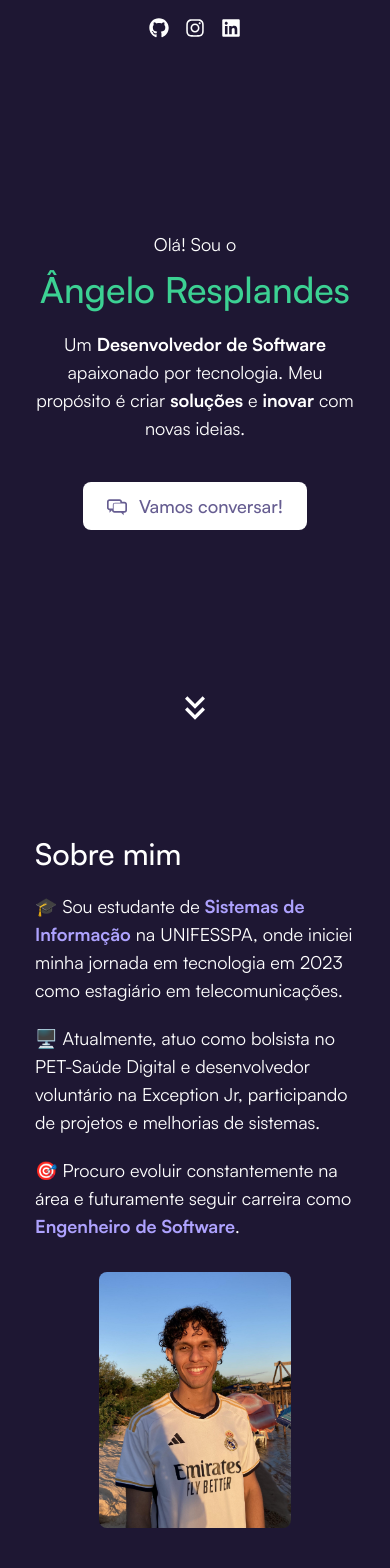
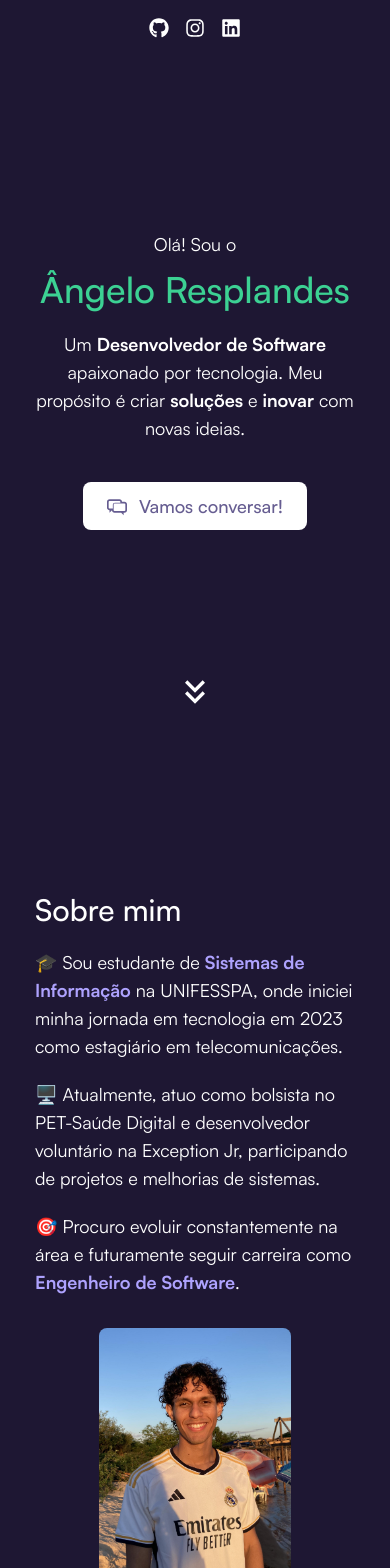
Before and after one commit to AngeloResplandes/portifolio, a React (Vite) app: page / in a window 390 px wide. Shown: the top 1568 px of the page. Built offline with nearby package versions, Linux system fonts and the light colour scheme.

Commit message:
fix: design responsive

```diff
--- a/src/components/AboutMe.tsx
+++ b/src/components/AboutMe.tsx
@@ -6,7 +6,7 @@ export const AboutMe = () => {
 
     return (
         <section className={`min-h-screen w-full flex flex-col sm:flex-row
-        justify-center items-center gap-8 sm:gap-12 px-4 mb-10 sm:m-0`}>
+        justify-center items-center gap-8 sm:gap-12 px-4 mt-14 sm:mt-0 mb-10 sm:mb-0`}>
             <div className="max-w-[20rem] sm:max-w-[450px] sm:mr-20">
                 <h1 className="text-3xl font-medium mb-5">Sobre mim</h1>
                 <p className="text-lg mb-5">
--- a/src/components/Main.tsx
+++ b/src/components/Main.tsx
@@ -37,7 +37,7 @@ export const Main = () => {
                     <span className="font-medium">Vamos conversar!</span>
                 </a>
             </div>
-            <div className="absolute bottom-8 sm:bottom-10 left-1/2 -translate-x-1/2">
+            <div className="absolute bottom-12 sm:bottom-10 left-1/2 -translate-x-1/2 ">
                 <MdKeyboardDoubleArrowDown className="h-10 w-10" aria-hidden />
             </div>
         </main>
```
